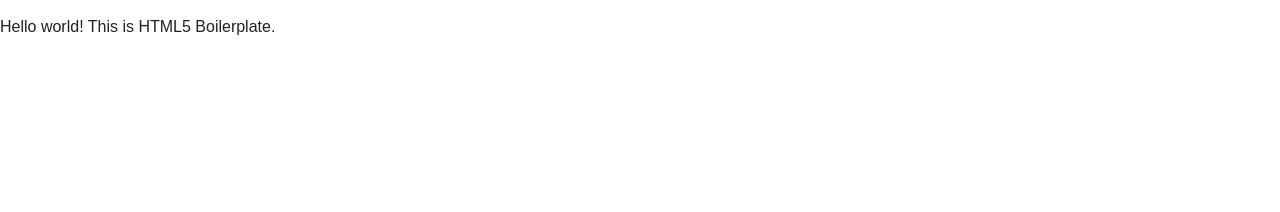
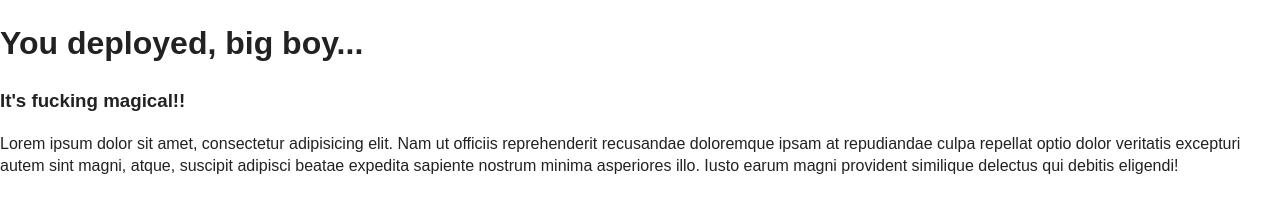
Before and after one commit to ranchodeluxemedia/boilerplate-h5bp-custom, a plain HTML site: page index.html in a window 1280 px wide. Drawn offline with Linux system fonts and the light colour scheme.

Commit message:
initial commit

```diff
--- a/index.html
+++ b/index.html
@@ -14,7 +14,9 @@
     </head>
     <body>
 
-        <p>Hello world! This is HTML5 Boilerplate.</p>
+        <h1>You deployed, big boy...</h1>
+        <h3>It's fucking magical!!</h3>
+        <p>Lorem ipsum dolor sit amet, consectetur adipisicing elit. Nam ut officiis reprehenderit recusandae doloremque ipsam at repudiandae culpa repellat optio dolor veritatis excepturi autem sint magni, atque, suscipit adipisci beatae expedita sapiente nostrum minima asperiores illo. Iusto earum magni provident similique delectus qui debitis eligendi!</p>
 
         <script src="js/main.js"></script>
     </body>
```
Also changed, not shown: 1 other file.
